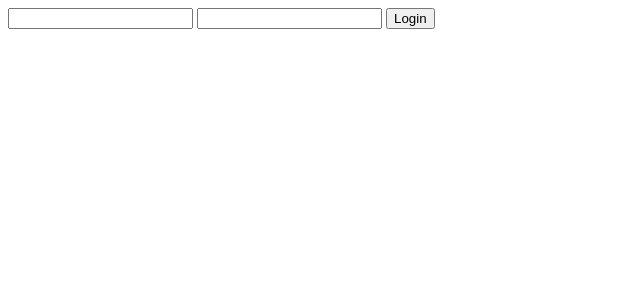
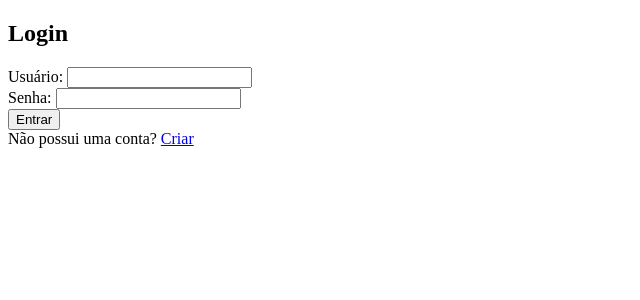
Before and after one commit to IgorEdu/projeto1-web-servidor-UTFPR, a PHP site: page /view/login.view.php in a window 1280 px wide. Shown: the top 300 px of the page, without its empty margins (0-640 px from the left). Run offline with PHP 8.4, Linux system fonts and the light colour scheme.

Commit message:
feat: estrutura HTML do formulário

```diff
--- a/view/login.view.php
+++ b/view/login.view.php
@@ -6,10 +6,30 @@
     <title>Document</title>
 </head>
 <body>
-    <form action="" method="post">
-        <input type="text" name="username" id="username">
-        <input type="password" name="password" id="password">
-        <input type="submit" value="Login">
-    </form>
+    <div class="form-container">
+        <form action="" method="post" id="login-form">
+            <div class="form-title">
+                <h2>Login</h2>
+            </div>
+            <div id="msg-autenticacao" hidden>
+                <p>Usuário não autenticado!</p>
+            </div>
+            <div class="container-label">
+                <label for="username">Usuário: </label>
+                <input type="text" name="username" id="username" required>
+            </div>
+            <div class="container-label">
+                <label for="password">Senha: </label>
+                <input type="password" name="password" id="password" required>
+            </div>
+            <div>
+                <button type="button" id="login-button">Entrar</button>
+            </div>
+            <div>
+                <span>Não possui uma conta?</span>
+                <a href="#">Criar</a>
+            </div>
+        </form>
+    </div>
 </body>
 </html>
```
